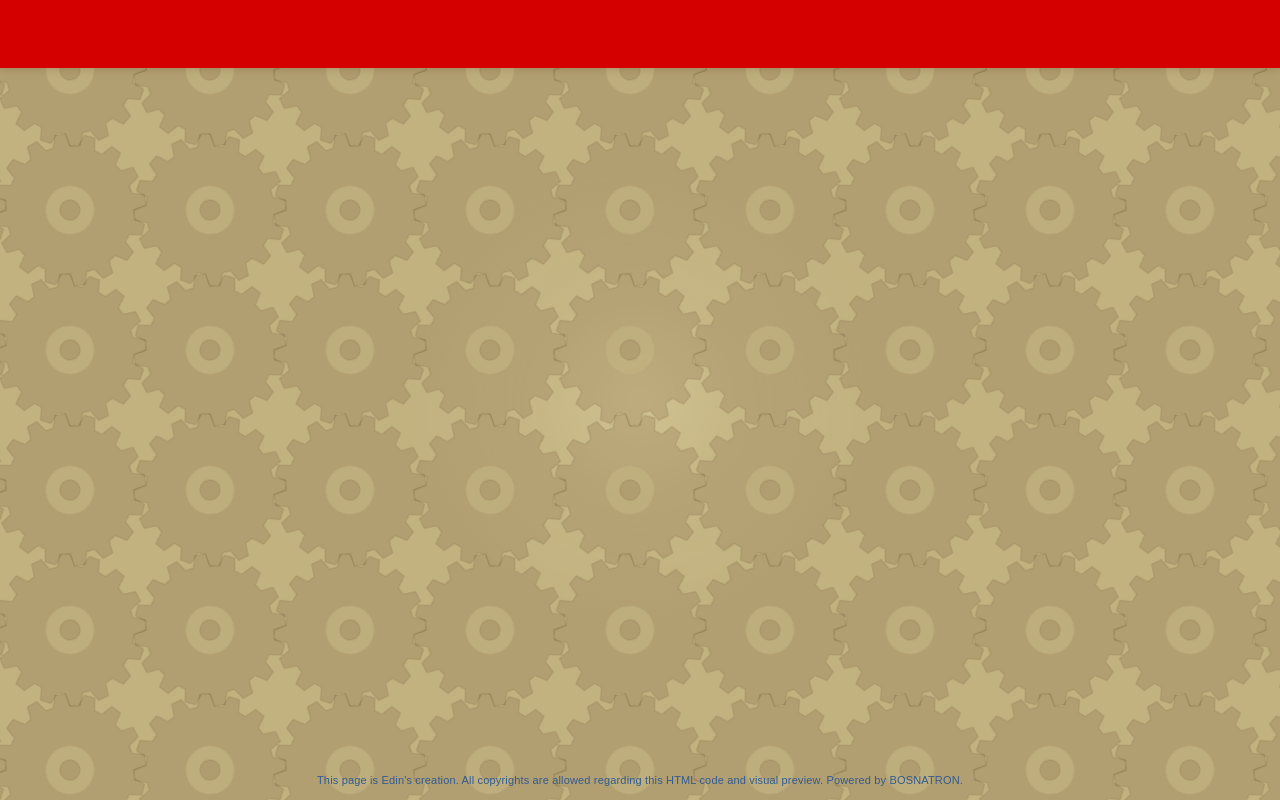
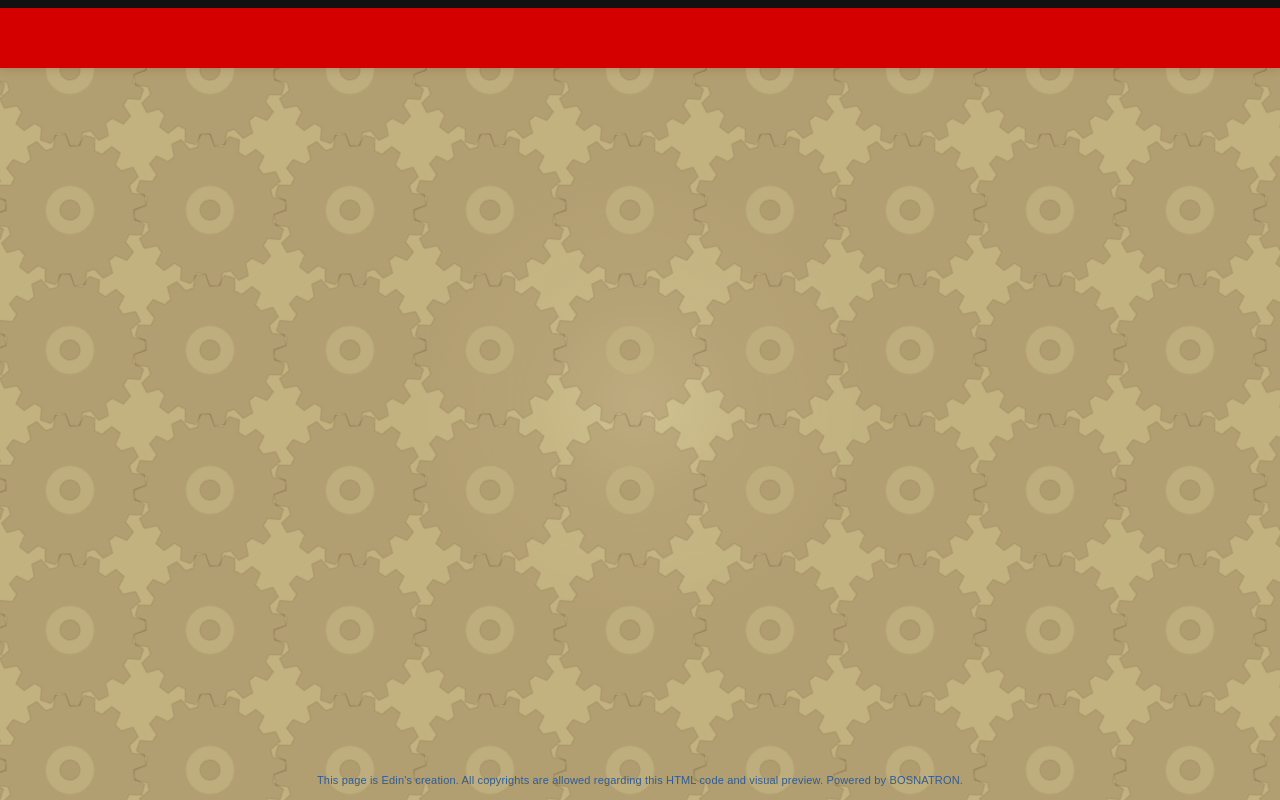
Before and after one commit to bosnatron/bosnatron.github.io, a plain HTML site: page index.html in a window 1280 px wide. Drawn offline with Linux system fonts and the light colour scheme.

Commit message:
Prevent Safari URL bar red tint with neutral top edge

```diff
--- a/index.html
+++ b/index.html
@@ -9,8 +9,13 @@
     :root { color-scheme: light; }
     html, body { width: 100%; min-height: 100%; margin: 0; }
     body { background: #C2B280; overflow: hidden; }
+    /* Safari samples fixed elements at the screen's top edge for its tab tint. */
+    .browser-edge {
+      position: fixed; top: 0; left: 0; right: 0; height: 8px;
+      z-index: 6; background-color: #111111; pointer-events: none;
+    }
     .topic-bar {
-      position: fixed; top: 0; left: 0; right: 0; height: 68px;
+      position: fixed; top: 8px; left: 0; right: 0; height: 60px;
       z-index: 4; background: #D40000;
       box-shadow: 0 2px 8px rgba(60, 29, 12, .15);
       pointer-events: none;
@@ -51,6 +56,7 @@
 </head>
 <body>
   <div class="sunlight" aria-hidden="true"></div>
+  <div class="browser-edge" aria-hidden="true"></div>
   <header class="topic-bar" aria-label="Future topic header"></header>
   <svg id="gearField" class="gear-field" xmlns="http://www.w3.org/2000/svg" aria-hidden="true"></svg>
   <p class="credit">This page is Edin's creation. All copyrights are allowed regarding this HTML code and visual preview. Powered by BOSNATRON.</p>
```
